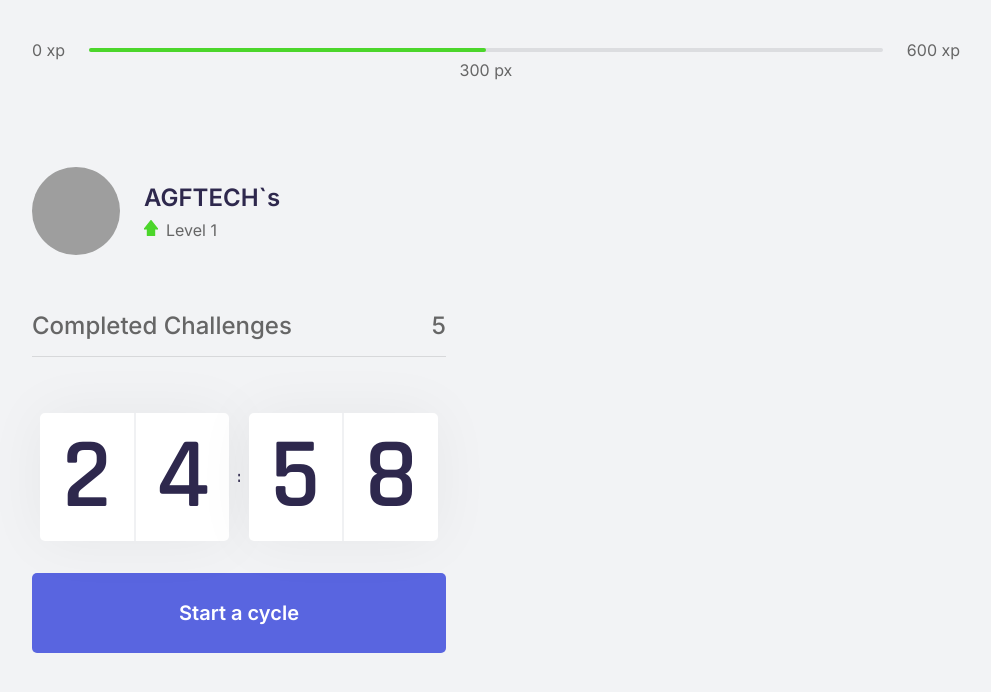
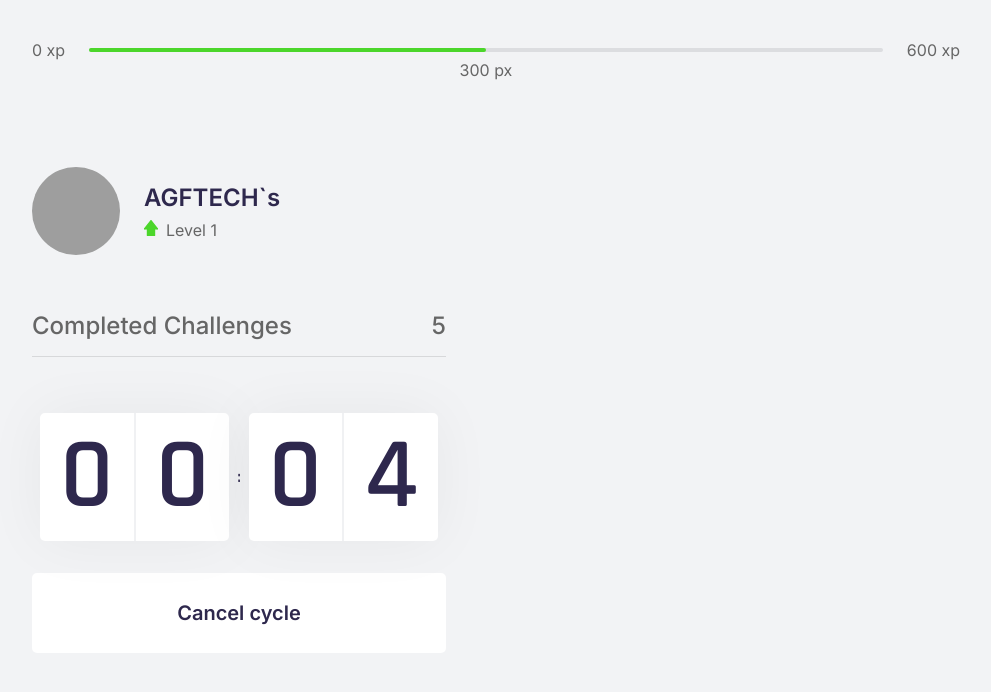
Before and after one commit to agftech/nlw-04-reactjs-moveit, a Next.js app: page / in a window 1280 px wide. Both pictures are taken after a click on the button "Start a cycle". Shown: the top 692 px of the page, without its empty margins (144-1135 px from the left). Built offline with nearby package versions, Linux system fonts and the light colour scheme; grey boxes are pictures that could not be loaded.

Commit message:
feat: :package: finish countdown component

```diff
--- a/src/components/Countdown.tsx
+++ b/src/components/Countdown.tsx
@@ -1,9 +1,12 @@
 import { useState, useEffect } from 'react'
 import styles from '../styles/components/Countdown.module.css'
 
+let countdownTimeout: NodeJS.Timeout
+
 export function Countdown() {
-  const [time, setTime] = useState(25 * 60)
-  const [active, setActive] = useState(false)
+  const [time, setTime] = useState(0.1 * 60)
+  const [isActive, setIsActive] = useState(false)
+  const [hasFinished, setHasFinished] = useState(false)
 
   const minutes = Math.floor(time / 60)
 
@@ -13,16 +16,25 @@
   const [secondLeft, secondRight] = String(seconds).padStart(2, '0').split('')
 
   function startCountdown() {
-    setActive(true)
+    setIsActive(true)
+  }
+
+  function resetCountdown() {
+    clearTimeout(countdownTimeout)
+    setIsActive(false)
+    setTime(0.1 * 60)
   }
 
   useEffect(() => {
-    if (active && time > 0) {
-      setTimeout(() => {
+    if (isActive && time > 0) {
+      countdownTimeout = setTimeout(() => {
         setTime(time - 1)
       }, 1000)
+    } else if (isActive && time === 0) {
+      setHasFinished(true)
+      setIsActive(false)
     }
-  }, [active, time])
+  }, [isActive, time])
 
   return (
     <div>
@@ -37,13 +49,31 @@
           <span>{secondRight}</span>
         </div>
       </div>
+      {hasFinished ? (
+        <button type="button" disabled className={styles.countdownButton}>
+          Finish cycle
+        </button>
+      ) : (
+        <>
+          {isActive ? (
             <button
               type="button"
+              onClick={resetCountdown}
+              className={`${styles.countdownButton} ${styles.countdownButtonActive}`}
+            >
+              Cancel cycle
+            </button>
+          ) : (
+            <button
+              type="button"
+              onClick={startCountdown}
               className={styles.countdownButton}
-        onClick={startCountdown}
             >
               Start a cycle
             </button>
+          )}
+        </>
+      )}
     </div>
   )
 }
--- a/src/styles/components/Countdown.module.css
+++ b/src/styles/components/Countdown.module.css
@@ -59,6 +59,22 @@
     transition: background-color 0.2s;
 }
 
-.countdownButton:hover {
+.countdownButton:not(:disabled):hover {
     background: var(--blue-dark);
 }
+
+.countdownButtonActive {
+  background-color: var(--white);
+  color: var(--title);
+}
+
+.countdownButtonActive:not(:disabled):hover {
+  background-color: var(--red);
+  color: var(--white);
+}
+
+.countdownButton:disabled {
+  background-color: var(--white);
+  color: var(--text);
+  cursor: not-allowed;
+}
```
Lines whose indentation alone changed are shown as unchanged.
